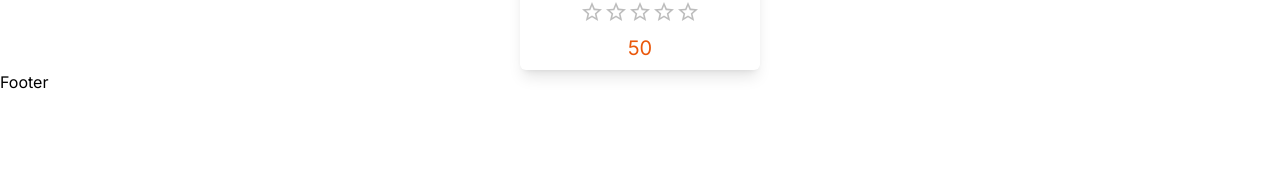
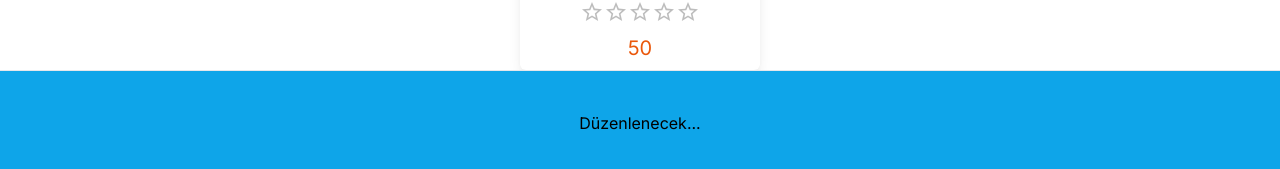
Before and after one commit to ahmetalisarihan/e-ticaret, a Next.js app: page / in a window 1280 px wide. Shown: the part 1013-1182 px from the top of the page. Before the commit the page ends 1107 px from the top, so only its background shows below. Built offline with nearby package versions, Linux system fonts and the light colour scheme.

Commit message:
Add footer

```diff
--- a/app/components/footer/Footer.tsx
+++ b/app/components/footer/Footer.tsx
@@ -1,9 +1,15 @@
-import React from 'react'
+import React from "react";
 
 const Footer = () => {
   return (
-    <div>Footer</div>
-  )
-}
+    <footer className="h-34 bg-sky-500 border-t border-peach max-width">
+      <div className="flex items-center justify-center mt-3 md:mt-10">Düzenlenecek...</div>
 
-export default Footer
+      {/* Copyright text */}
+      <p className="mt-8 text-center text-grey-600 text-sm">
+        Copyright © {new Date().getFullYear()} AAS. All rights reserved.</p>
+    </footer>
+  );
+};
+
+export default Footer;
--- /dev/null
+++ b/app/product/[productId]/page.tsx
@@ -0,0 +1,9 @@
+import React from 'react'
+
+const page = () => {
+  return (
+    <div>page</div>
+  )
+}
+
+export default page
```
